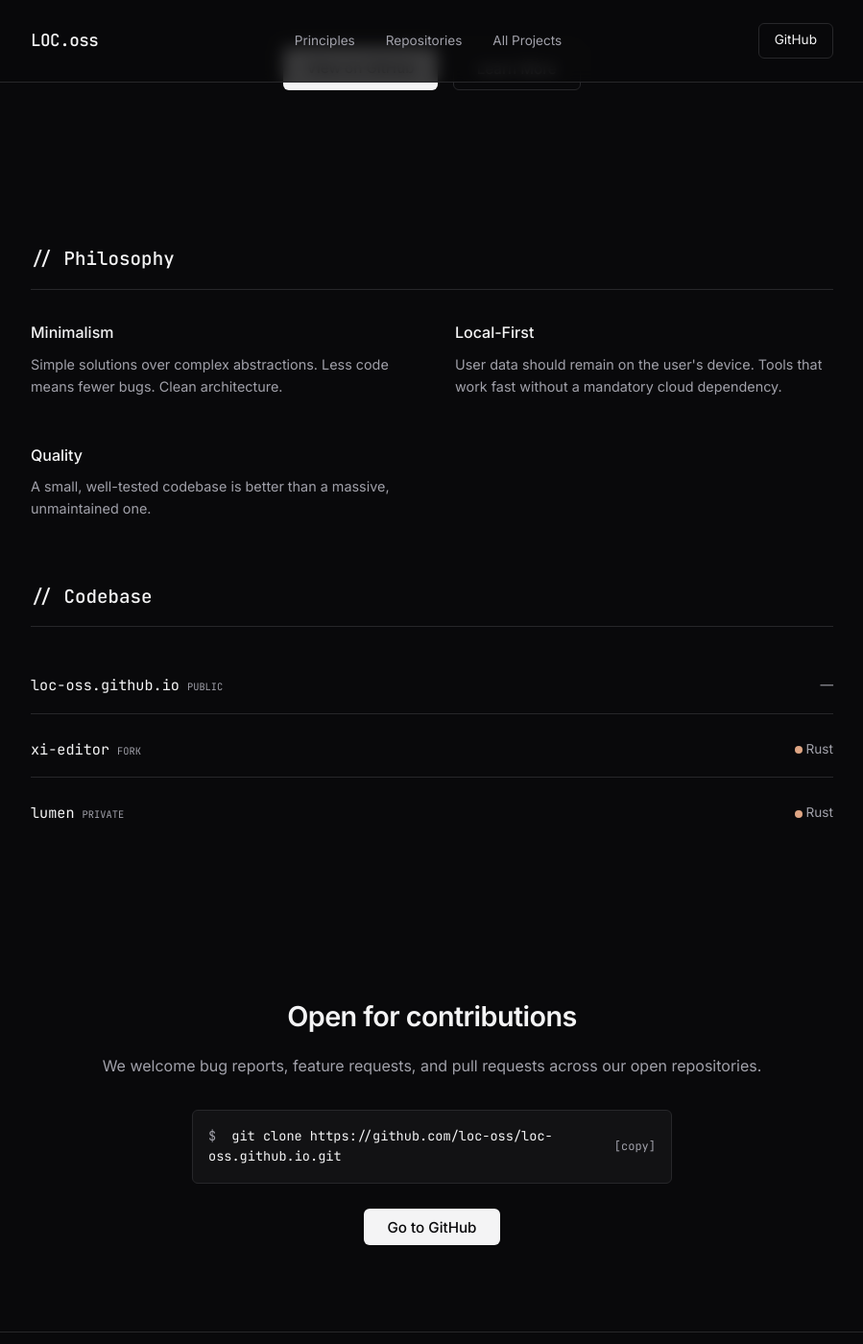
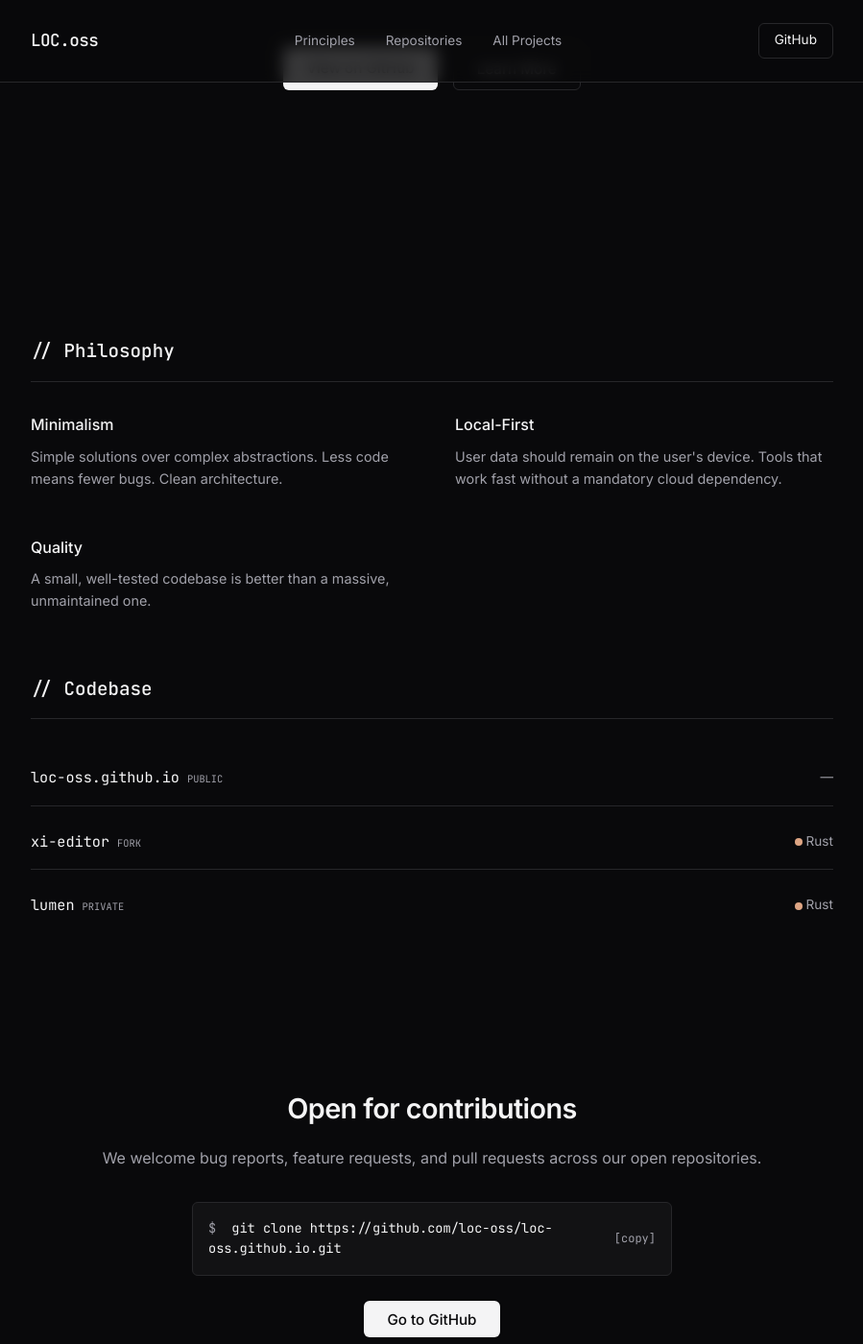
Before and after one commit to loc-oss/loc-oss.github.io, a Jekyll site: the page built from index.html, in a window 1280 px wide and 1400 px high, scrolled down 384 px. Shown: the whole window at 96% size, without its empty margins (190-1089 px from the left). Built offline with Jekyll 4.4.1, drawn with Linux system fonts in a browser that asks for light colours.

Commit message:
fix(ui): add top padding to container to prevent fixed header overlap

```diff
--- a/assets/css/style.css
+++ b/assets/css/style.css
@@ -102,7 +102,7 @@
 .container {
   max-width: 900px;
   margin: 0 auto;
-  padding: 4rem 2rem;
+  padding: 10rem 2rem 4rem;
   width: 100%;
 }
 
```
